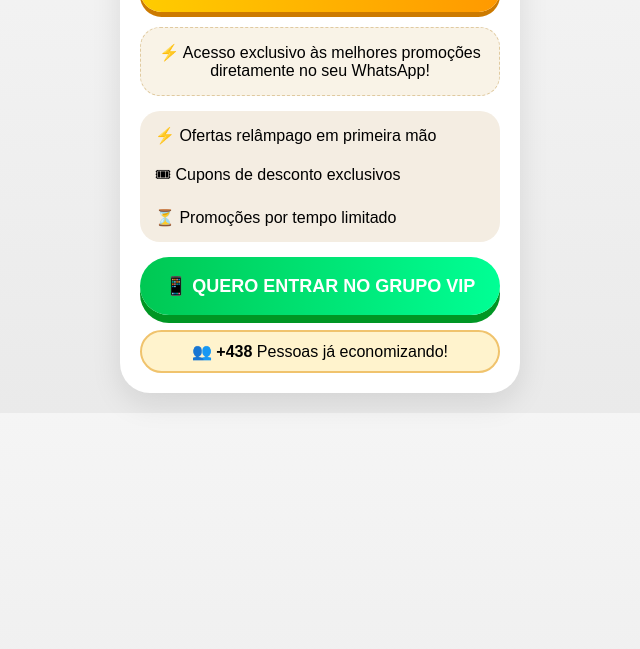
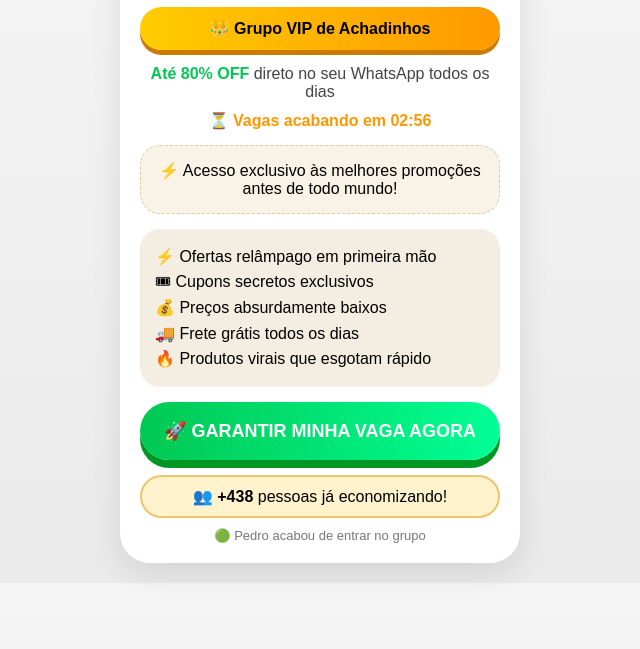
Before and after one commit to DEXx-s/Repository-name-gerador-ofertas, a website: page index.html in a window 1280 px wide. Shown: the part 151-800 px from the top of the page, without its empty margins (320-960 px from the left). Drawn offline with Linux system fonts and the light colour scheme.

Commit message:
Atualizar o index.html

```diff
--- a/index.html
+++ b/index.html
@@ -8,50 +8,63 @@
 <style>
 body{
   margin:0;
-  font-family: Arial, sans-serif;
+  font-family: Arial;
   background:linear-gradient(180deg,#f5f5f5,#eaeaea);
 }
 
-/* CONTAINER */
 .container{
   max-width:400px;
   margin:auto;
   padding:20px;
 }
 
-/* CARD */
 .card{
   background:#fff;
   border-radius:30px;
   padding:20px;
   box-shadow:0 10px 30px rgba(0,0,0,0.1);
+  text-align:center;
 }
 
-/* TITULO */
 h1{
-  text-align:center;
   color:#d97706;
 }
 
-/* BOTÃO TOPO */
+/* BOTÃO VIP */
 .vip{
   background:linear-gradient(90deg,#ffcc00,#ff9900);
   padding:12px;
   border-radius:50px;
-  text-align:center;
   font-weight:bold;
   margin:15px 0;
   box-shadow:0 5px 0 #cc7a00;
 }
 
-/* BOX INFO */
+/* TEXTO */
+.texto{
+  color:#444;
+  margin-bottom:10px;
+}
+
+.destaque{
+  color:#00c853;
+  font-weight:bold;
+}
+
+/* TIMER */
+.timer{
+  color:#ff9800;
+  font-weight:bold;
+  margin:10px 0;
+}
+
+/* BOX */
 .box{
   background:#f9f3e7;
   padding:15px;
   border-radius:20px;
   margin:15px 0;
   border:1px dashed #e0caa0;
-  text-align:center;
 }
 
 /* LISTA */
@@ -60,13 +73,14 @@
   padding:15px;
   border-radius:20px;
   margin:15px 0;
+  text-align:left;
+  line-height:1.6;
 }
 
 /* BOTÃO */
 .botao{
   background:linear-gradient(90deg,#00c853,#00ff95);
   color:#fff;
-  text-align:center;
   padding:18px;
   border-radius:50px;
   font-size:18px;
@@ -75,12 +89,18 @@
   box-shadow:0 8px 0 #009624;
 }
 
+/* NOTIFICAÇÃO */
+.notificacao{
+  margin-top:10px;
+  font-size:13px;
+  color:#777;
+}
+
 /* CONTADOR */
 .contador{
   background:#fff3cd;
   border-radius:50px;
   padding:10px;
-  text-align:center;
   margin-top:15px;
   border:2px solid #f0c36d;
 }
@@ -91,39 +111,71 @@
 <body>
 
 <div class="container">
-
 <div class="card">
 
-<h1>Grupo VIP de Ofertas</h1>
+<h1>🔥 Grupo VIP de Ofertas</h1>
 
 <div class="vip">👑 Grupo VIP de Achadinhos</div>
 
+<div class="texto">
+<span class="destaque">Até 80% OFF</span> direto no seu WhatsApp todos os dias
+</div>
+
+<div class="timer" id="timer">⏳ Vagas acabando em 03:00</div>
+
 <div class="box">
-⚡ Acesso exclusivo às melhores promoções diretamente no seu WhatsApp!
+⚡ Acesso exclusivo às melhores promoções antes de todo mundo!
 </div>
 
 <div class="lista">
-⚡ Ofertas relâmpago em primeira mão <br><br>
-🎟 Cupons de desconto exclusivos <br><br>
-⏳ Promoções por tempo limitado
+⚡ Ofertas relâmpago em primeira mão <br>
+🎟 Cupons secretos exclusivos <br>
+💰 Preços absurdamente baixos <br>
+🚚 Frete grátis todos os dias <br>
+🔥 Produtos virais que esgotam rápido
 </div>
 
 <div class="botao" onclick="entrar()">
-📱 QUERO ENTRAR NO GRUPO VIP
+🚀 GARANTIR MINHA VAGA AGORA
 </div>
 
 <div class="contador">
-👥 <b>+438</b> Pessoas já economizando!
+👥 <b>+438</b> pessoas já economizando!
+</div>
+
+<div class="notificacao" id="notif">
+🟢 Maria acabou de entrar no grupo
 </div>
 
 </div>
-
 </div>
 
 <script>
+// BOTÃO
 function entrar(){
   window.location.href = "https://chat.whatsapp.com/SEULINK";
 }
+
+// TIMER
+let tempo = 180;
+setInterval(()=>{
+  let min = Math.floor(tempo/60);
+  let seg = tempo % 60;
+  document.getElementById("timer").innerHTML =
+    "⏳ Vagas acabando em " +
+    String(min).padStart(2,'0') + ":" +
+    String(seg).padStart(2,'0');
+  tempo--;
+  if(tempo < 0) tempo = 180;
+},1000);
+
+// NOTIFICAÇÃO FAKE
+const nomes = ["João","Maria","Pedro","Ana","Lucas","Carla"];
+setInterval(()=>{
+  let nome = nomes[Math.floor(Math.random()*nomes.length)];
+  document.getElementById("notif").innerHTML =
+    "🟢 " + nome + " acabou de entrar no grupo";
+},4000);
 </script>
 
 </body>
```
